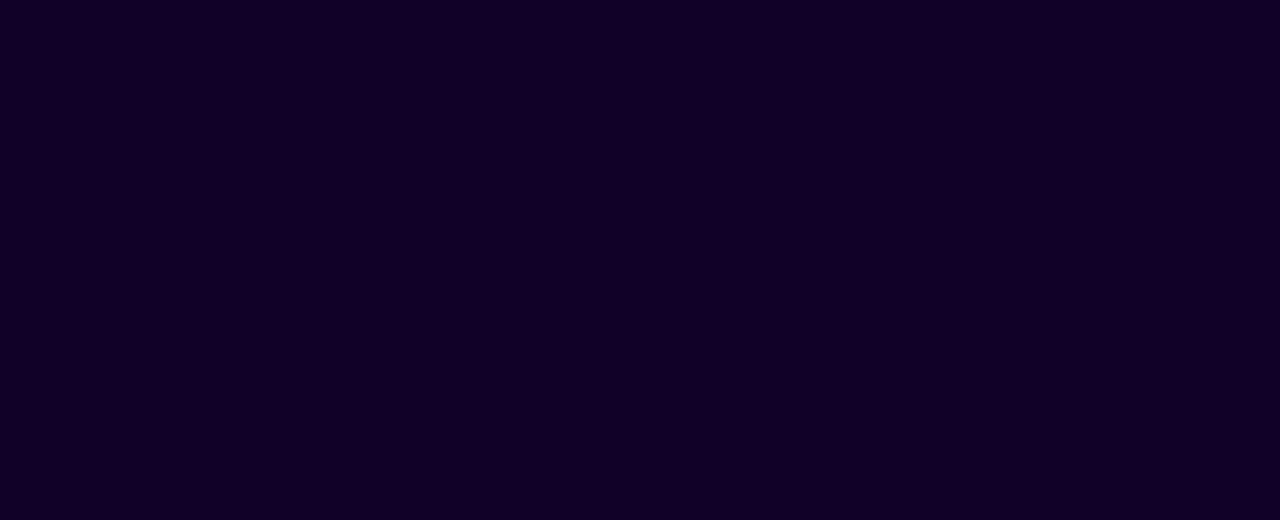
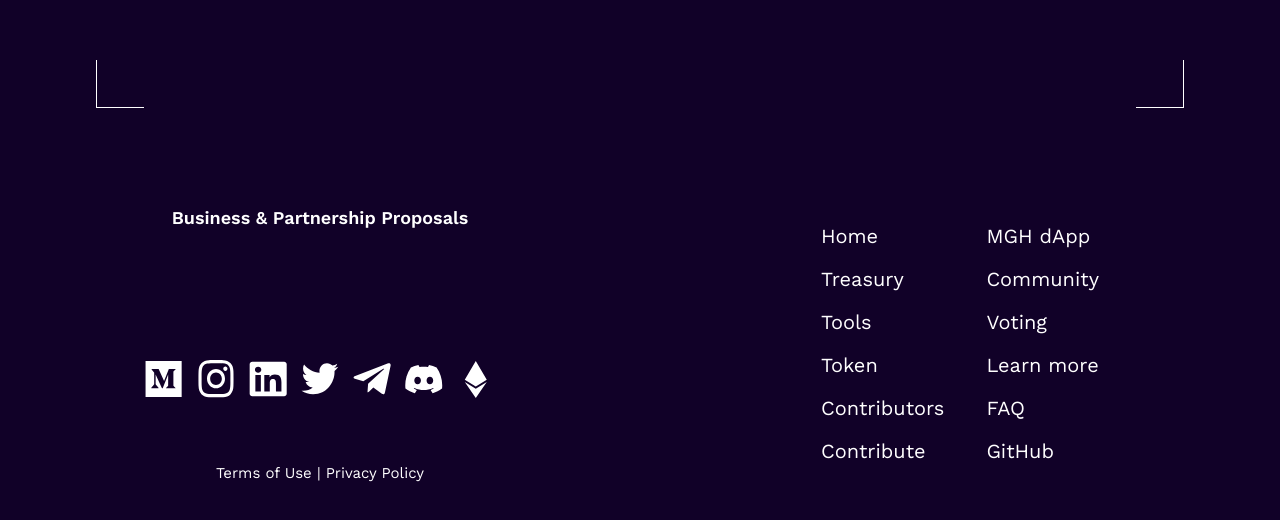
Before and after one commit to metagamehub/centauri, a Next.js app: page / in a window 1280 px wide. Shown: the part 596-1116 px from the top of the page. Before the commit the page ends 800 px from the top, so only its background shows below. Built offline with nearby package versions, Linux system fonts and the light colour scheme.

Commit message:
added footer component

```diff
--- /dev/null
+++ b/components/footer.component.tsx
@@ -0,0 +1,58 @@
+import Link from 'next/link'
+import SocialIcon from './socialIcon.component'
+
+const Footer = () => {
+  return (
+    <div className='text-white mb-28'>
+      {/* footer */}
+      <div className='flex flex-col xl:flex-row justify-between items-center'>
+        {/* footer contact */}
+        <div className='xl:w-2/4 flex flex-col items-center'>
+          <p className='text-lg text-center font-semibold mx-8'>Business & Partnership Proposals</p>
+          <div className='flex justify-around xl:w-[57%] pt-32'>
+            <SocialIcon imageUrl='/icons/medium.svg' link='https://metagamehub.medium.com/' alt='medium link' />
+            <SocialIcon imageUrl='/icons/instagram.svg' link='https://www.instagram.com/metagamehub_dao/' alt='instagram link' />
+            <SocialIcon imageUrl='/icons/linkedin.svg' link='https://www.linkedin.com/company/metagamehub-dao/' alt='linkedin link' />
+            <SocialIcon imageUrl='/icons/twitter.svg' link='https://twitter.com/MGH_DAO' alt='twitter link' />
+            <SocialIcon imageUrl='/icons/telegram.svg' link='https://t.me/metagamehub_dao' alt='telegram link' />
+            <SocialIcon imageUrl='/icons/discord.svg' link='https://discord.com/invite/8WJVMDXZwH' alt='discord link' />
+            <SocialIcon imageUrl='/icons/ether.svg' link='https://etherscan.io/token/0x8765b1a0eb57ca49be7eacd35b24a574d0203656' alt='etherscan link' />
+          </div>
+          {/* terms */}
+          <div className='pt-16'>
+            <p className='text-center text-[15px]'>
+              <Link href='/soon'>
+                <span>Terms of Use </span>
+              </Link>
+              |
+              <Link href='/soon'>
+                <span> Privacy Policy</span>
+              </Link>
+            </p>
+          </div>
+        </div>
+        {/* footer links */}
+        <div className='w-5/6 xl:w-2/4 flex justify-around items-center pt-20 xl:px-40 xl:pt-0'>
+          <div className='text-xl leading-[43px]'>
+            <Link href='/'><p>Home</p></Link>
+            <Link href='/soon'><p>Treasury</p></Link>
+            <Link href='/soon'><p>Tools</p></Link>
+            <Link href='/soon'><p>Token</p></Link>
+            <Link href='/soon'><p>Contributors</p></Link>
+            <Link href='/soon'><p>Contribute</p></Link>
+          </div>
+          <div className='text-right xl:text-left text-xl leading-[43px] flex flex-col'>
+            <a href="https://app.metagamehub.io/" target='_blank' rel='noreferrer' >MGH dApp</a>
+            <a href="https://discord.com/invite/8WJVMDXZwH" target='_blank' rel='noreferrer' >Community</a>
+            <a href="https://snapshot.org/#/metagamehub.eth" target='_blank' rel='noreferrer' >Voting</a>
+            <a href="https://docs.metagamehub.io/" target='_blank' rel='noreferrer' >Learn more</a>
+            <Link href='/soon'><p >FAQ</p></Link>
+            <a href="https://github.com/metagamehub" target='_blank' rel='noreferrer' >GitHub</a>
+          </div>
+        </div>
+      </div>
+    </div>
+  )
+}
+
+export default Footer
--- /dev/null
+++ b/components/home/greet.component.tsx
@@ -0,0 +1,14 @@
+const Greet = () => {
+  return (
+    <div className="w-full h-screen relative">
+      {/* Corners */}
+      <div className='absolute w-12 h-12 top-8 left-8 lg:top-24 lg:left-24 border-t border-l border-white' />
+      <div className='absolute w-12 h-12 top-8 right-8 lg:top-24 lg:right-24 border-t border-r border-white' />
+      <div className='absolute w-12 h-12 bottom-8 right-8 lg:bottom-24 lg:right-24 border-b border-r border-white' />
+      <div className='absolute w-12 h-12 bottom-8 left-8 lg:bottom-24 lg:left-24 border-b border-l border-white' />
+
+    </div>
+  )
+}
+
+export default Greet
--- a/pages/index.tsx
+++ b/pages/index.tsx
@@ -1,4 +1,6 @@
 import Head from 'next/head'
+import Footer from '../components/footer.component'
+import Greet from '../components/home/greet.component'
 
 export default function Home() {
   return (
@@ -9,9 +11,8 @@ export default function Home() {
         <link rel="icon" href="/favicon.ico" />
       </Head>
 
-      <main></main>
-
-      <footer></footer>
+      <Greet />
+      <Footer />
     </div>
   )
 }
--- a/pages/soon.tsx
+++ b/pages/soon.tsx
@@ -18,9 +18,9 @@ const Soon: NextPage = () => {
       <div className='absolute w-[446px] h-[446px] border-t-2 border-white rounded-full ' />
 
       {/* Main */}
-      <div className='flex flex-col justify-center items-center relative h-fit text-white'>
+      <div className='flex flex-col justify-center items-center relative h-fit text-white text-center'>
         <h1 className='text-8xl tracking-wide font-light'>Comming Soon</h1>
-        <div className='pt-10 font-medium text-xl text-center leading-[32px] tracking-widest'>
+        <div className='pt-10 font-medium text-xl leading-[32px] tracking-widest'>
           <p>WE ARE STILL BUILDING THIS VIEW</p>
           <p>IN THE MEANTIME, PLEASE STAY IN TOUCH  :)</p>
         </div>
```
